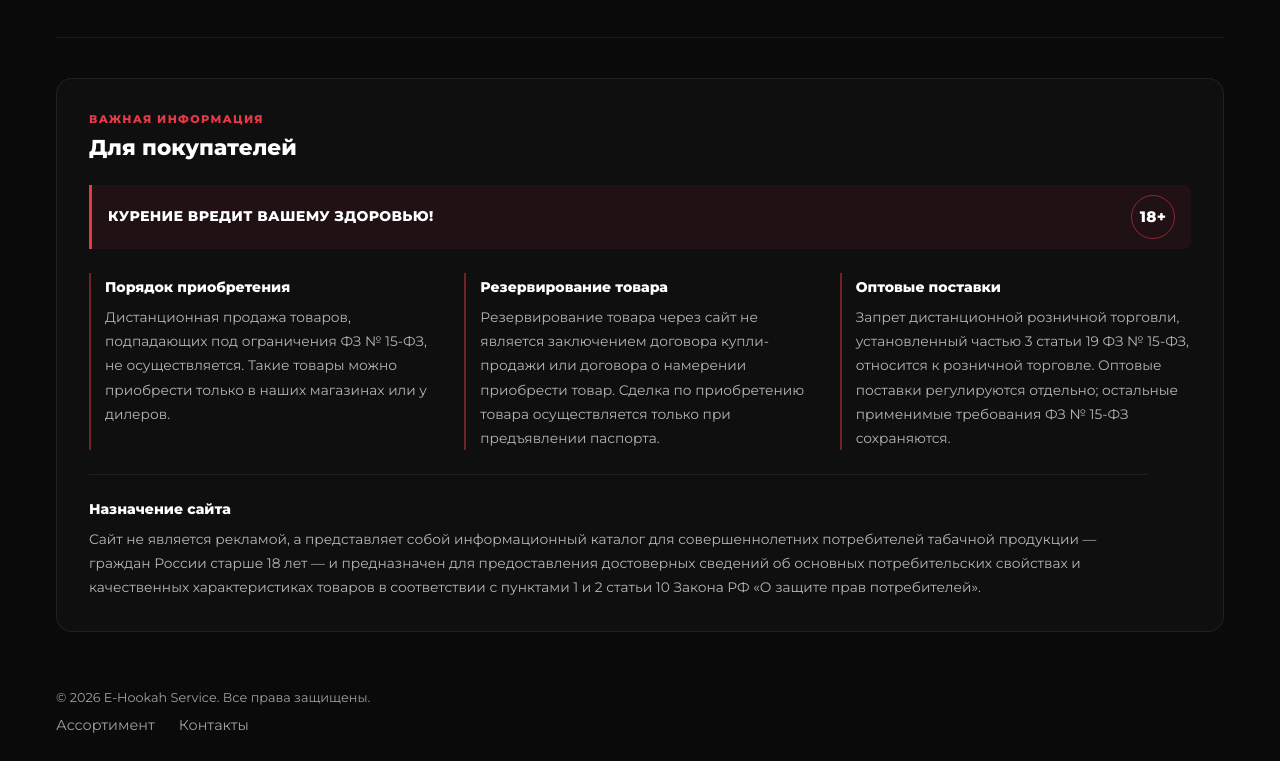
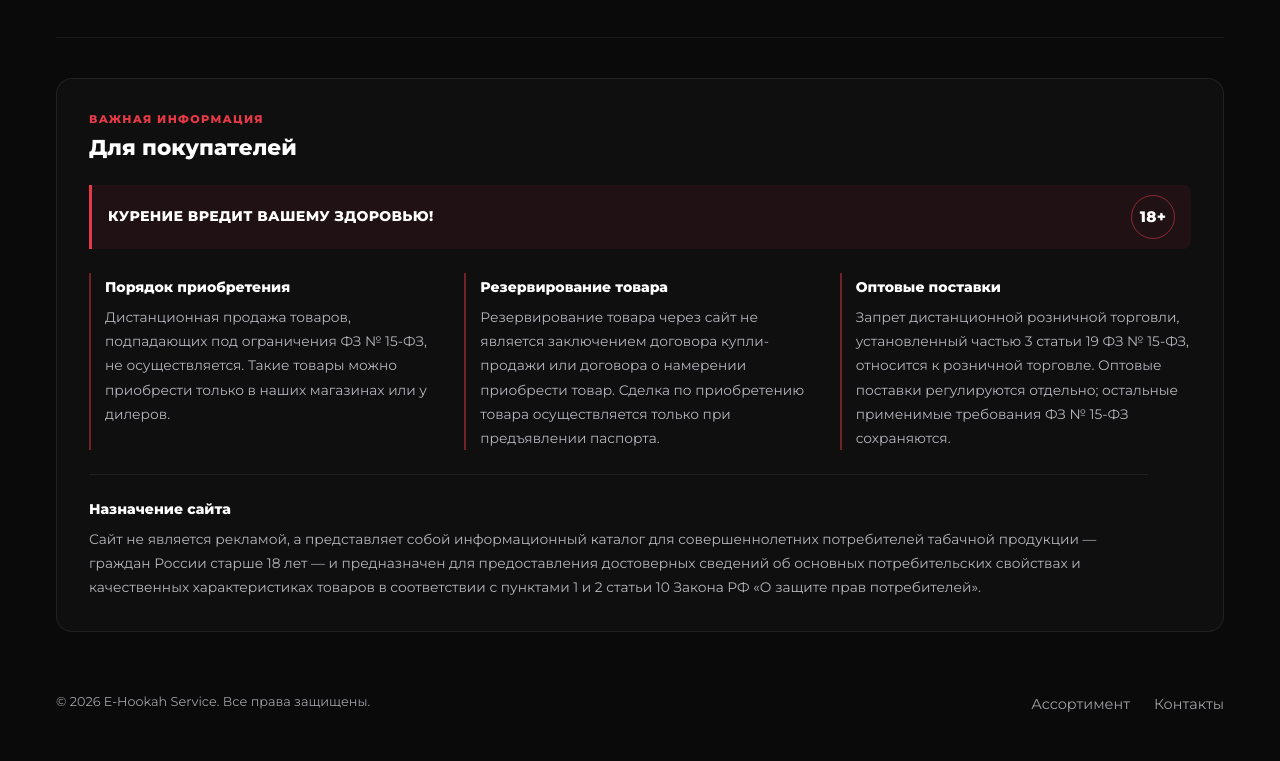
Before and after one commit to MegaRostBLR1/hookahRus, a plain HTML site: page index.html in a window 1280 px wide. Shown: the part 5094-5855 px from the top of the page. After the commit the page ends 5834 px from the top, so only its background shows below. Drawn offline with Linux system fonts and the light colour scheme.

Commit message:
Align footer navigation with copyright

```diff
--- a/styles/style.css
+++ b/styles/style.css
@@ -891,6 +891,11 @@ section {
 }
 
 .footer-bottom {
+  display: flex;
+  align-items: center;
+  justify-content: space-between;
+  flex-wrap: wrap;
+  gap: var(--space-sm) var(--space-md);
   padding-top: var(--space-sm);
   color: var(--text-muted);
   font-size: 0.8rem;
```
